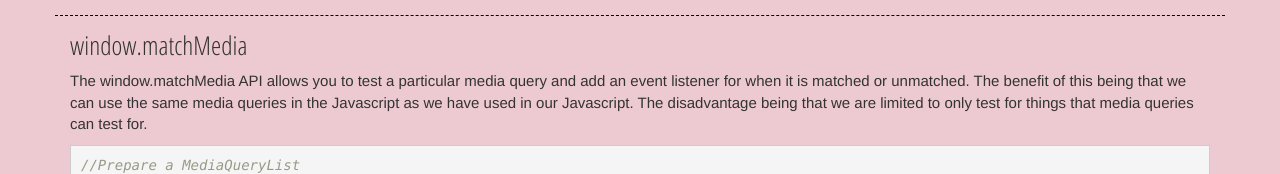
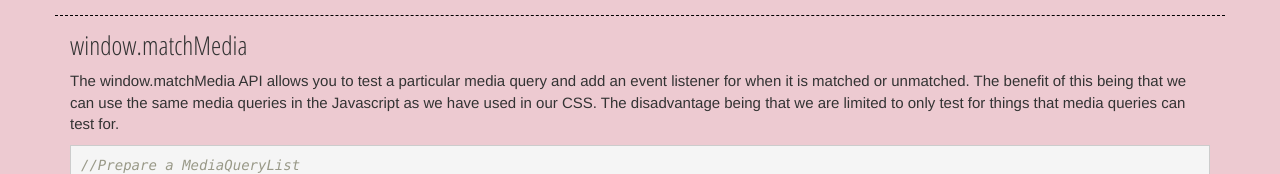
Before and after one commit to jonathan-fielding/ResponsiveJavascript, a website: page index.html in a window 1280 px wide. Shown: the part 515-689 px from the top of the page. Drawn offline with Linux system fonts and the light colour scheme.

Commit message:
Update index.html

```diff
--- a/index.html
+++ b/index.html
@@ -61,7 +61,7 @@
                     <div class="row row-spacing-bottom">
                         <div class="col-sm-12">
                             <h3>window.matchMedia</h3>
-                            <p>The window.matchMedia API allows you to test a particular media query and add an event listener for when it is matched or unmatched. The benefit of this being that we can use the same media queries in the Javascript as we have used in our Javascript. The disadvantage being that we are limited to only test for things that media queries can test for.</p>
+                            <p>The window.matchMedia API allows you to test a particular media query and add an event listener for when it is matched or unmatched. The benefit of this being that we can use the same media queries in the Javascript as we have used in our CSS. The disadvantage being that we are limited to only test for things that media queries can test for.</p>
                             <pre>//Prepare a MediaQueryList
 var mql = window.matchMedia("(max-width:768px)");
 
```
